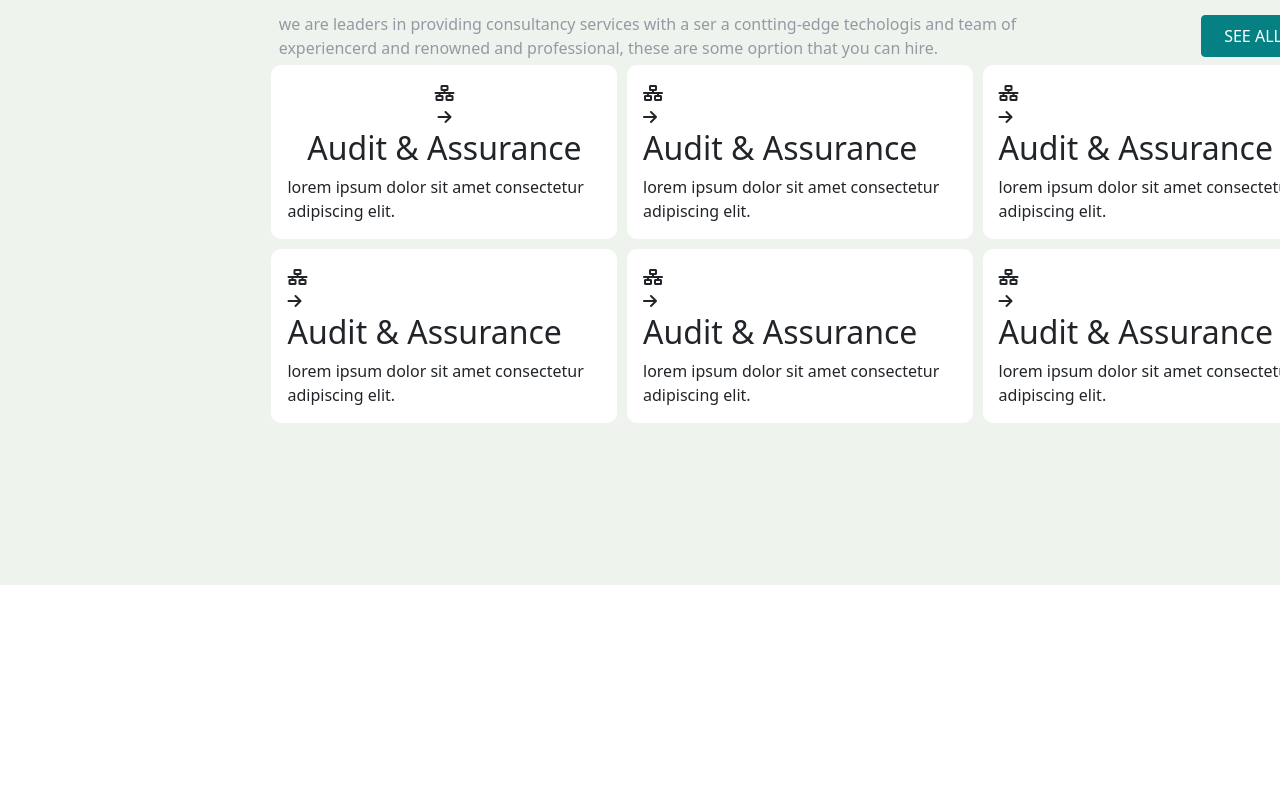
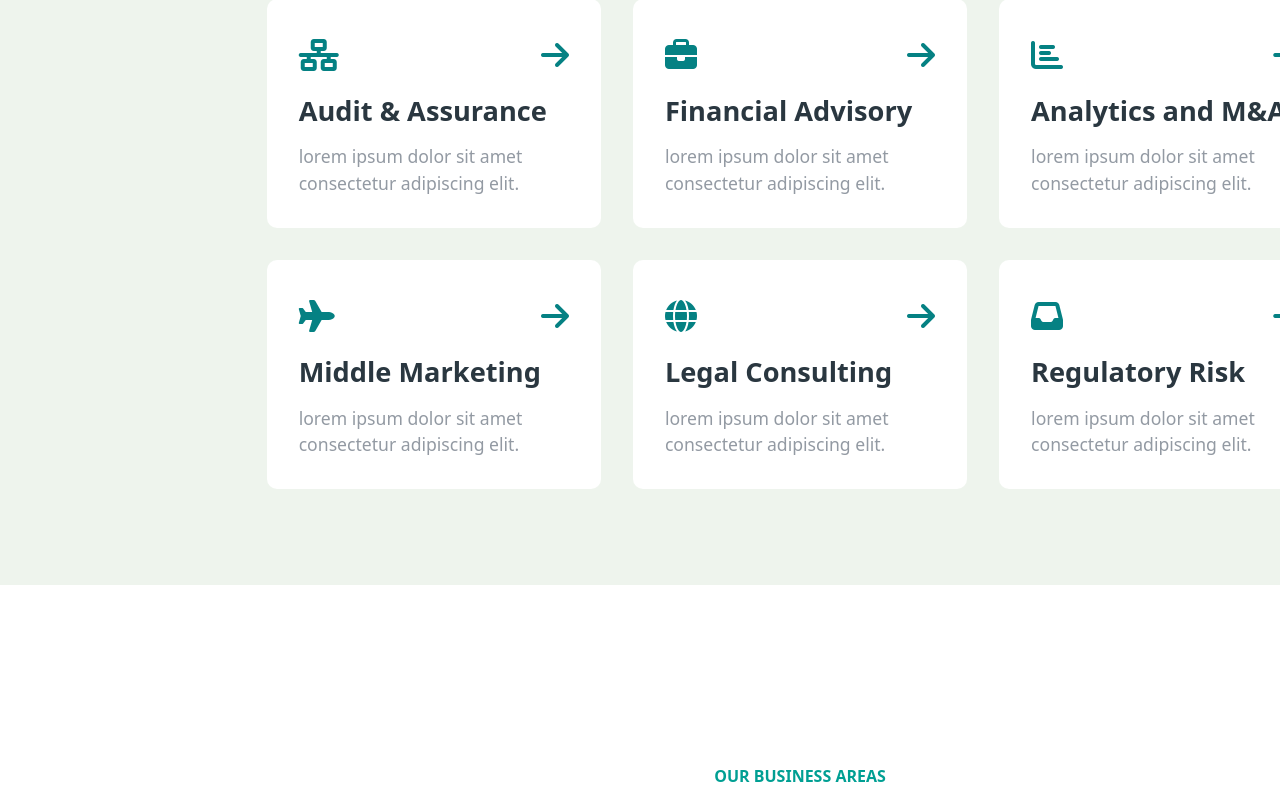
Before and after one commit to lorenzosavoia/proj-html-vuejs, a Vue app: page / in a window 1280 px wide. Shown: the part 1460-2260 px from the top of the page. Before the commit the page ends 2045 px from the top, so only its background shows below. Built offline with nearby package versions, Linux system fonts and the light colour scheme.

Commit message:
end excellence, adding process manager title

```diff
--- a/src/components/Main.vue
+++ b/src/components/Main.vue
@@ -65,55 +65,62 @@
                     </div>
                     <!-- header -->
                     <div class="col-12">
-                        <div class="row justify-content-around">
+                        <div class="row justify-content-between">
+                            <!-- primo box -->
                             <div class="col-3 box-excellence flex-fill">
-                                <div class="text-center">
-                                    <div class="icon text-center"><i class="fas fa-network-wired"></i></div>
-                                    <div class="icon text-center"><i class="fas fa-arrow-right"></i></div>
+                                <div class="d-flex justify-content-between">
+                                    <div class="icon "><i class="fas fa-network-wired"></i></div>
+                                    <div class="icon pointer"><i class="fas fa-arrow-right"></i></div>
                                 </div>
-                                <h2 class="text-center">Audit & Assurance</h2>
-                                <span class="text-center">lorem ipsum dolor sit amet consectetur adipiscing elit.</span>
+                                <h2 class="mb-3 mt-3 title-box">Audit & Assurance</h2>
+                                <span class="text-box">lorem ipsum dolor sit amet consectetur adipiscing elit.</span>
                             </div>
+                             <!--secondo box  -->
+                            <div class="col-3 box-excellence-mid flex-fill">
+                                <div class="d-flex justify-content-between">
+                                    <div class="icon "><i class="fas fa-briefcase"></i></div>
+                                    <div class="icon pointer"><i class="fas fa-arrow-right"></i></div>
+                                </div>
+                                <h2 class="mb-3 mt-3 title-box">Financial Advisory</h2>
+                                <span class="text-box">lorem ipsum dolor sit amet consectetur adipiscing elit.</span>
+                            </div>
+                            <!-- terzo box -->
                             <div class="col-3 box-excellence flex-fill">
-                                <div>
-                                    <div class="icon"><i class="fas fa-network-wired"></i></div>
-                                    <div class="icon"><i class="fas fa-arrow-right"></i></div>
+                                <div class="d-flex justify-content-between">
+                                    <div class="icon "><i class="fas fa-chart-bar"></i></div>
+                                    <div class="icon pointer"><i class="fas fa-arrow-right"></i></div>
                                 </div>
-                                <h2>Audit & Assurance</h2>
-                                <span>lorem ipsum dolor sit amet consectetur adipiscing elit.</span>
+                                <h2 class="mb-3 mt-3 title-box">Analytics and M&A</h2>
+                                <span class="text-box">lorem ipsum dolor sit amet consectetur adipiscing elit.</span>
                             </div>
+                             <!--quarto box  -->
                             <div class="col-3 box-excellence flex-fill">
-                                <div>
-                                    <div class="icon"><i class="fas fa-network-wired"></i></div>
-                                    <div class="icon"><i class="fas fa-arrow-right"></i></div>
+                                <div class="d-flex justify-content-between">
+                                    <div class="icon"><i class="fas fa-plane"></i></div>
+                                    <div class="icon pointer"><i class="fas fa-arrow-right"></i></div>
                                 </div>
-                                <h2>Audit & Assurance</h2>
-                                <span>lorem ipsum dolor sit amet consectetur adipiscing elit.</span>
+                                <h2 class="mb-3 mt-3 title-box">Middle Marketing</h2>
+                                <span class="text-box">lorem ipsum dolor sit amet consectetur adipiscing elit.</span>
                             </div>
+                             <!--quinto box  -->
+                            <div class="col-3 box-excellence-mid flex-fill">
+                                <div class="d-flex justify-content-between">
+                                    <div class="icon "><i class="fas fa-globe"></i></div>
+                                    <div class="icon pointer"><i class="fas fa-arrow-right"></i></div>
+                                </div>
+                                <h2 class="mb-3 mt-3 title-box">Legal Consulting</h2>
+                                <span class="text-box">lorem ipsum dolor sit amet consectetur adipiscing elit.</span>
+                            </div>
+                             <!--sestobox  -->
                             <div class="col-3 box-excellence flex-fill">
-                                <div>
-                                    <div class="icon"><i class="fas fa-network-wired"></i></div>
-                                    <div class="icon"><i class="fas fa-arrow-right"></i></div>
+                                <div class="d-flex justify-content-between">
+                                    <div class="icon "><i class="fas fa-inbox"></i></div>
+                                    <div class="icon pointer"><i class="fas fa-arrow-right"></i></div>
                                 </div>
-                                <h2>Audit & Assurance</h2>
-                                <span>lorem ipsum dolor sit amet consectetur adipiscing elit.</span>
+                                <h2 class="mb-3 mt-3 title-box">Regulatory Risk</h2>
+                                <span class="text-box">lorem ipsum dolor sit amet consectetur adipiscing elit.</span>
                             </div>
-                            <div class="col-3 box-excellence flex-fill">
-                                <div>
-                                    <div class="icon"><i class="fas fa-network-wired"></i></div>
-                                    <div class="icon"><i class="fas fa-arrow-right"></i></div>
-                                </div>
-                                <h2>Audit & Assurance</h2>
-                                <span>lorem ipsum dolor sit amet consectetur adipiscing elit.</span>
-                            </div>
-                            <div class="col-3 box-excellence flex-fill">
-                                <div>
-                                    <div class="icon"><i class="fas fa-network-wired"></i></div>
-                                    <div class="icon"><i class="fas fa-arrow-right"></i></div>
-                                </div>
-                                <h2>Audit & Assurance</h2>
-                                <span>lorem ipsum dolor sit amet consectetur adipiscing elit.</span>
-                            </div>
+
 
                         </div>
                     </div>
@@ -122,6 +129,16 @@
             </div>
         </div>
         <!-- exellence in service -->
+        <!-- process managment -->
+        <div class="row justify-content-center process-managment align-items-center">
+            <div class="col-6 text-center">
+                <span class="header-green mb-4">OUR BUSINESS AREAS</span>
+                <span class="background me-2">Process</span>
+                <div class="header-title">  Management</div>
+                <div class="text-grey mt-4">We work with innovative methodologies to ensure that the entire reformatting process is done from start to finish as planned</div>
+            </div>
+        </div>
+        <!-- process managment -->
     </div>
   </main>
 </template>
@@ -133,6 +150,9 @@ export default {
 </script>
 
 <style lang="scss" scoped>
+.pointer{
+    cursor: pointer;
+}
 // the company
 .the-company{
     background-color: #111117;
@@ -188,7 +208,9 @@ export default {
 .excellence-service{
     height: 850px;
     background-color: #eef4ed;
+}
     // header
+
     .header-green{
         color: #009f93;
         font-weight: 600;
@@ -217,12 +239,34 @@ export default {
 
     .box-excellence{
         background-color: white;
-        padding: 1em;
-        margin: 0.3em;
+        padding: 2em;
+        margin: 1em 0;
         border-radius: 10px;
     }
+    .box-excellence-mid{
+        background-color: white;
+        padding: 2em;
+        margin: 1em 2em;
+        border-radius: 10px;
+    }
+    .icon{
+        font-size: 2em;
+        color: #058183;
+    }
+    .title-box{
+        font-size: 1.7em;
+        font-weight: 700;
+        color: #2a3740;
+    }
+    .text-box{
+        color: #939aa3;
+        font-size: 1.1em;
+    }
+
+// excellence service
+.process-managment{
+    height: 550px;
+    background-color: white;
 }
 
-// excellence service
-
 </style>
```
